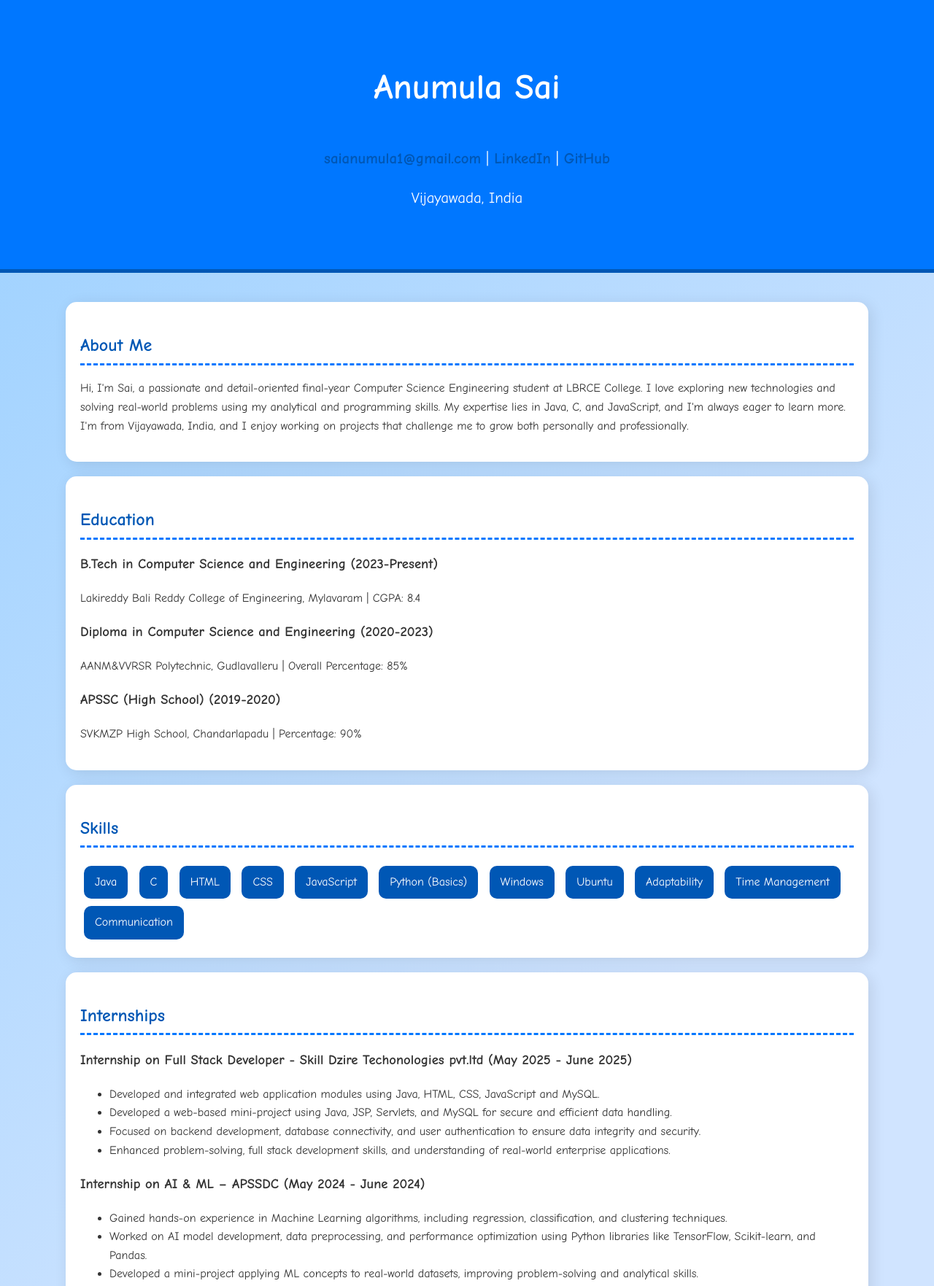
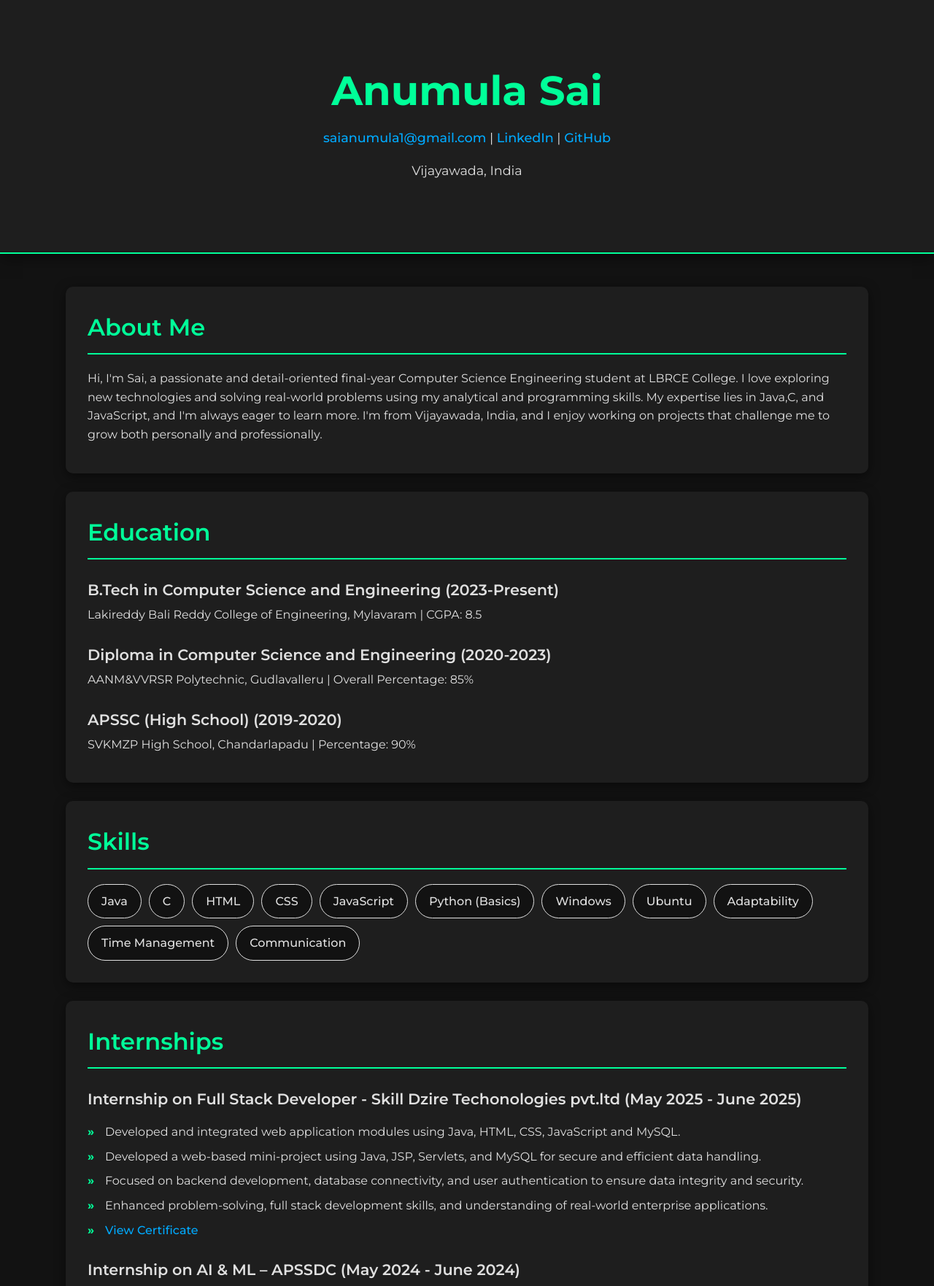
Before and after one commit to Sai-Anumula/portfolio, a plain HTML site: page index.html in a window 1280 px wide. Shown: the top 1763 px of the page at 73% size. Drawn offline with Linux system fonts and the light colour scheme.

Commit message:
Update index.html

```diff
--- a/index.html
+++ b/index.html
@@ -4,25 +4,29 @@
   <meta charset="UTF-8">
   <meta name="viewport" content="width=device-width, initial-scale=1.0">
   <title>Anumula Sai - Portfolio</title>
+  <link rel="preconnect" href="https://fonts.googleapis.com">
+  <link rel="preconnect" href="https://fonts.gstatic.com" crossorigin>
+  <link href="https://fonts.googleapis.com/css2?family=Montserrat:wght@400;500;600;700&display=swap" rel="stylesheet">
   <style>
+    /* Custom Properties for Dark Theme */
+    :root {
+      --background-color: #121212;
+      --card-color: #1e1e1e;
+      --text-color: #e0e0e0;
+      --heading-color: #00ff99; /* Vibrant green accent */
+      --link-color: #00aaff;
+      --accent-color: #00ff99;
+      --shadow-color: rgba(0, 0, 0, 0.5);
+    }
+
     /* General Styles */
     body {
-      font-family: 'Comic Sans MS', cursive, sans-serif;
+      font-family: 'Montserrat', sans-serif;
       margin: 0;
       padding: 0;
-      background: linear-gradient(135deg, #9ad0ff, #d0e4ff, #d0e4ff);
-      color: #333;
+      background-color: var(--background-color);
+      color: var(--text-color);
       line-height: 1.6;
-    }
-
-    a {
-      color: #0057b5;
-      text-decoration: none;
-      font-weight: bold;
-    }
-
-    a:hover {
-      text-decoration: underline;
     }
 
     .container {
@@ -31,93 +35,158 @@
       padding: 20px;
     }
 
+    /* Links */
+    a {
+      color: var(--link-color);
+      text-decoration: none;
+      font-weight: 500;
+      transition: color 0.3s ease-in-out;
+    }
+
+    a:hover {
+      color: var(--accent-color);
+      text-decoration: underline;
+    }
+
     /* Header */
     header {
-      background: #0077ff;
-      color: #fff;
-      padding: 40px 0;
+      background-color: var(--card-color);
+      padding: 60px 0;
       text-align: center;
-      border-bottom: 5px solid #0057b5;
+      border-bottom: 2px solid var(--accent-color);
+      box-shadow: 0 4px 20px var(--shadow-color);
+      position: relative;
     }
 
     header h1 {
-      font-size: 3rem;
-      animation: bounce 2s infinite;
+      font-size: 3.5rem;
+      font-weight: 700;
+      margin: 0;
+      color: var(--heading-color);
     }
 
     header p {
-      font-size: 1.3rem;
+      font-size: 1.1rem;
+      font-weight: 400;
+      margin-top: 5px;
+      color: var(--text-color);
     }
 
     /* Sections */
     section {
-      background: #fff;
-      margin: 20px 0;
-      padding: 20px;
-      border-radius: 15px;
-      box-shadow: 4px 4px 20px rgba(0, 0, 0, 0.1);
-      transition: transform 0.3s;
+      background: var(--card-color);
+      margin: 25px 0;
+      padding: 30px;
+      border-radius: 10px;
+      box-shadow: 0 4px 15px var(--shadow-color);
+      transition: transform 0.3s ease-in-out, box-shadow 0.3s ease-in-out;
     }
 
     section:hover {
-      transform: scale(1.02);
+      transform: translateY(-5px);
+      box-shadow: 0 8px 25px var(--shadow-color);
     }
 
     section h2 {
-      color: #0057b5;
-      border-bottom: 3px dashed #0077ff;
-      padding-bottom: 5px;
+      color: var(--heading-color);
+      font-size: 2rem;
+      font-weight: 600;
+      border-bottom: 2px solid var(--accent-color);
+      padding-bottom: 10px;
+      margin-top: 0;
+      margin-bottom: 20px;
+    }
+
+    section h3 {
+      color: var(--text-color);
+      font-size: 1.3rem;
+      font-weight: 600;
+      margin-top: 25px;
+      margin-bottom: 5px;
+    }
+
+    section p {
+      font-size: 1rem;
+      margin: 0 0 10px 0;
+      color: var(--text-color);
+    }
+
+    /* Skills Section */
+    .skills {
+      display: flex;
+      flex-wrap: wrap;
+      gap: 10px;
+      margin-top: 15px;
     }
 
     .skills span {
-      background: #0057b5;
-      color: #fff;
-      padding: 10px 15px;
-      border-radius: 10px;
-      margin: 5px;
-      display: inline-block;
-      transition: 0.3s;
+      background-color: var(--background-color);
+      color: var(--text-color);
+      padding: 10px 18px;
+      border-radius: 25px;
+      font-weight: 500;
+      transition: all 0.3s ease-in-out;
+      border: 1px solid var(--text-color);
     }
 
     .skills span:hover {
-      background: #0077ff;
-      transform: rotate(10deg);
+      background-color: var(--accent-color);
+      color: var(--background-color);
+      transform: scale(1.05);
+      border-color: var(--accent-color);
+    }
+
+    /* Lists */
+    ul {
+      list-style-type: none;
+      padding-left: 0;
+    }
+
+    ul li {
+      margin-bottom: 8px;
+      padding-left: 1.5em;
+      position: relative;
+    }
+
+    ul li::before {
+      content: '»';
+      position: absolute;
+      left: 0;
+      color: var(--accent-color);
+      font-weight: bold;
     }
 
     /* Buttons */
     .resume-button {
       display: inline-block;
-      background: #0057b5;
-      color: #fff;
-      padding: 15px 25px;
-      border-radius: 10px;
-      font-size: 1.2rem;
-      transition: all 0.3s;
+      background-color: var(--accent-color);
+      color: var(--background-color);
+      padding: 15px 30px;
+      border-radius: 8px;
+      font-size: 1.1rem;
+      font-weight: 600;
+      transition: all 0.3s ease-in-out;
+      box-shadow: 0 4px 10px var(--shadow-color);
+      margin-right: 15px;
     }
 
     .resume-button:hover {
-      background: #0077ff;
-      transform: scale(1.1);
+      transform: translateY(-3px);
+      background-color: var(--link-color);
+      color: #fff;
+      box-shadow: 0 6px 15px var(--shadow-color);
     }
 
     /* Footer */
     footer {
       text-align: center;
       padding: 20px;
-      background: #0057b5;
-      color: #fff;
-      font-weight: bold;
-      font-size: 1.2rem;
-    }
-
-    /* Animations */
-    @keyframes bounce {
-      0%, 100% {
-        transform: translateY(0);
-      }
-      50% {
-        transform: translateY(-10px);
-      }
+      background-color: var(--card-color);
+      color: var(--text-color);
+      font-weight: 400;
+      font-size: 0.9rem;
+      margin-top: 30px;
+      border-top: 1px solid var(--text-color);
     }
   </style>
 </head>
@@ -135,29 +204,26 @@
   </header>
 
   <div class="container">
-    <!-- About Me Section -->
     <section>
       <h2>About Me</h2>
       <p>
         Hi, I'm Sai, a passionate and detail-oriented final-year Computer Science Engineering student at LBRCE College.
         I love exploring new technologies and solving real-world problems using my analytical and programming skills.
-        My expertise lies in Java, C, and JavaScript, and I'm always eager to learn more. I'm from Vijayawada, India,
+        My expertise lies in Java,C, and JavaScript, and I'm always eager to learn more. I'm from Vijayawada, India,
         and I enjoy working on projects that challenge me to grow both personally and professionally.
       </p>
     </section>
 
-    <!-- Education Section -->
     <section>
       <h2>Education</h2>
       <h3>B.Tech in Computer Science and Engineering (2023-Present)</h3>
-      <p>Lakireddy Bali Reddy College of Engineering, Mylavaram | CGPA: 8.4</p>
+      <p>Lakireddy Bali Reddy College of Engineering, Mylavaram | CGPA: 8.5</p>
       <h3>Diploma in Computer Science and Engineering (2020-2023)</h3>
       <p>AANM&VVRSR Polytechnic, Gudlavalleru | Overall Percentage: 85%</p>
       <h3>APSSC (High School) (2019-2020)</h3>
       <p>SVKMZP High School, Chandarlapadu | Percentage: 90%</p>
     </section>
 
-    <!-- Skills Section -->
     <section>
       <h2>Skills</h2>
       <div class="skills">
@@ -175,28 +241,31 @@
       </div>
     </section>
 
-    <!-- Internships Section -->
     <section>
       <h2>Internships</h2>
-       <h3>Internship on Full Stack Developer - Skill Dzire Techonologies pvt.ltd (May 2025 - June 2025)</h3>
+      <h3>Internship on Full Stack Developer - Skill Dzire Techonologies pvt.ltd (May 2025 - June 2025)</h3>
       <ul>
         <li>Developed and integrated web application modules using Java, HTML, CSS, JavaScript and MySQL.</li>
         <li>Developed a web-based mini-project using Java, JSP, Servlets, and MySQL for secure and efficient data handling.</li>
         <li>Focused on backend development, database connectivity, and user authentication to ensure data integrity and security.</li>
         <li>Enhanced problem-solving, full stack development skills, and understanding of real-world enterprise applications.</li>
-      </ul>
+        <li><a href="https://www.linkedin.com/posts/sai-anumula_java-fullstackdevelopment-internship-activity-7374000474703839232-XzIR?utm_source=share&utm_medium=member_desktop&rcm=ACoAAEuJ9MwBmIrJEiG6DCnaUafFFZYJ4VBQGqs" target="_blank" class="certificate-button">View Certificate</a></li>
       </ul>
       <h3>Internship on AI & ML – APSSDC (May 2024 - June 2024)</h3>
       <ul>
         <li>Gained hands-on experience in Machine Learning algorithms, including regression, classification, and clustering techniques.</li>
         <li>Worked on AI model development, data preprocessing, and performance optimization using Python libraries like TensorFlow, Scikit-learn, and Pandas.</li>
         <li>Developed a mini-project applying ML concepts to real-world datasets, improving problem-solving and analytical skills.</li>
+        <li> <a href="https://www.linkedin.com/posts/sai-anumula_i-am-pleased-to-share-my-experience-from-activity-7289571378377216002-98e5?utm_source=share&utm_medium=member_desktop&rcm=ACoAAEuJ9MwBmIrJEiG6DCnaUafFFZYJ4VBQGqs" target="_blank">View Certificate</a></li>
+
       </ul>
       <h3>Internship on MERN Stack – Biztron Softech (June 2024 - July 2024)</h3>
       <ul>
         <li>Developed a full-stack web application using MongoDB, Express.js, React, and Node.js (MERN Stack), focusing on both front-end and back-end development.</li>
         <li>Implemented user authentication, database management, and RESTful APIs, enhancing knowledge of React state management and server-side logic.</li>
         <li>Gained hands-on experience in deployment and version control using GitHub and cloud hosting platforms, improving collaboration and project management skills.</li>
+        <li><a href="https://www.linkedin.com/posts/sai-anumula_i-am-excited-to-share-my-internship-experience-activity-7289572812925628416-y8JS?utm_source=share&utm_medium=member_desktop&rcm=ACoAAEuJ9MwBmIrJEiG6DCnaUafFFZYJ4VBQGqs" target="_blank">View Certificate</a></li>
+
       </ul>
       <h3>Workshop on Python – Brainovision (1 week)</h3>
       <ul>
@@ -206,7 +275,6 @@
       </ul>
     </section>
 
-    <!-- Achievements and Certifications -->
     <section>
       <h2>Achievements and Certifications</h2>
       <ul>
@@ -220,7 +288,6 @@
       </ul>
     </section>
 
-    <!-- Projects Section -->
     <section>
       <h2>Projects</h2>
       <h3>Student Record Management using C</h3>
@@ -229,9 +296,13 @@
       <p>Built a full-stack web application to manage sports attendance using PHP, HTML, CSS, and MySQL.</p>
     </section>
 
+    <section>
+      <h2>Resume</h2>
+      <p>Download my resume to learn more about my qualifications and experience.</p>
+      <a href="Resume.pdf" download class="resume-button">Download Normal Resume</a>
+      <a href="Sai-Template.pdf" download class="resume-button">Download Template Resume</a>
+    </section>
 
-
-    <!-- Contact Me Section -->
     <section>
       <h2>Contact Me</h2>
       <p>Feel free to reach out to me via email or connect with me on LinkedIn and GitHub.</p>
@@ -243,7 +314,6 @@
     </section>
   </div>
 
-  <!-- Footer -->
   <footer>
     <div class="container">
       <p>&copy; 2025 Anumula Sai. All rights reserved.</p>
```
